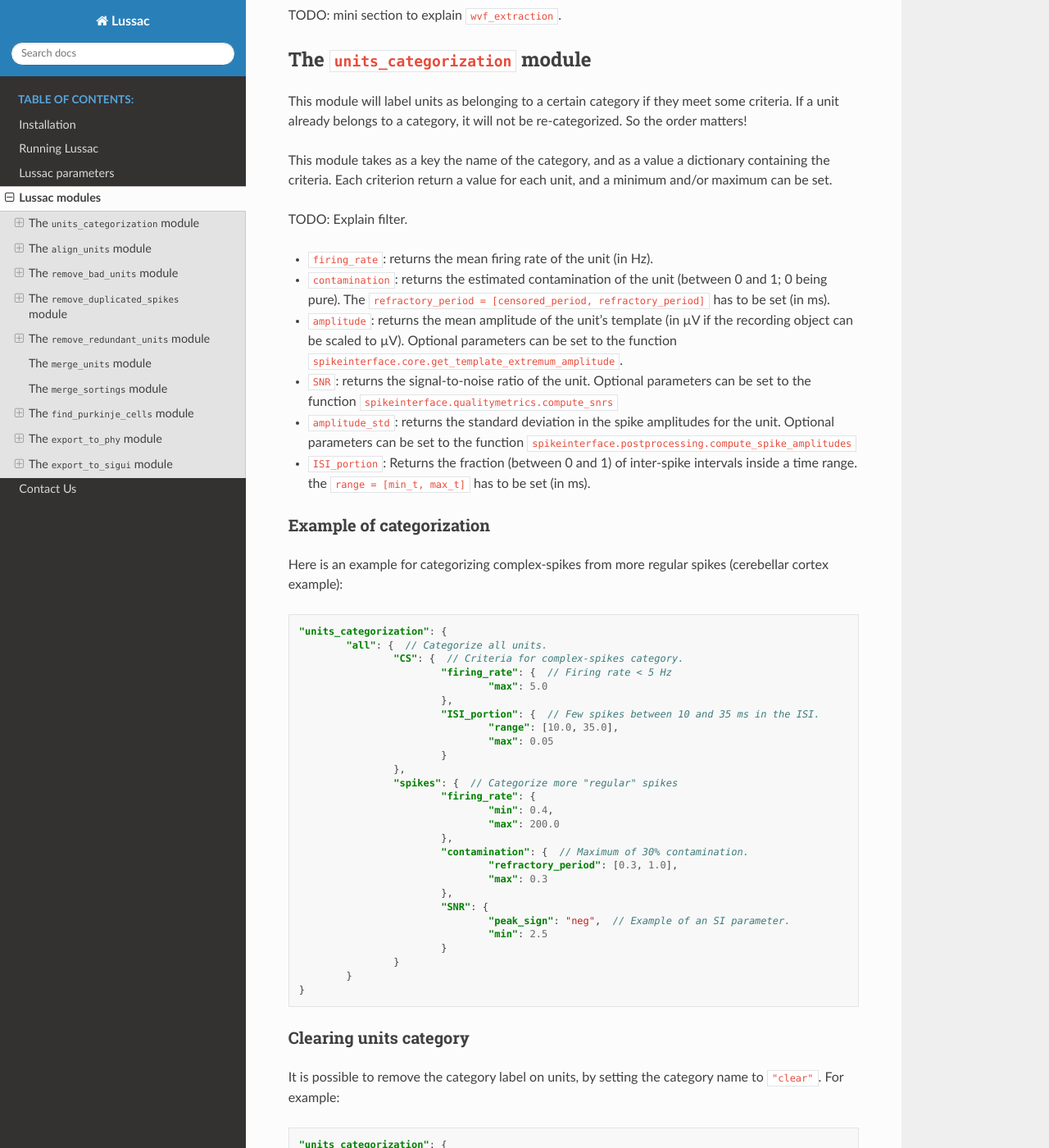
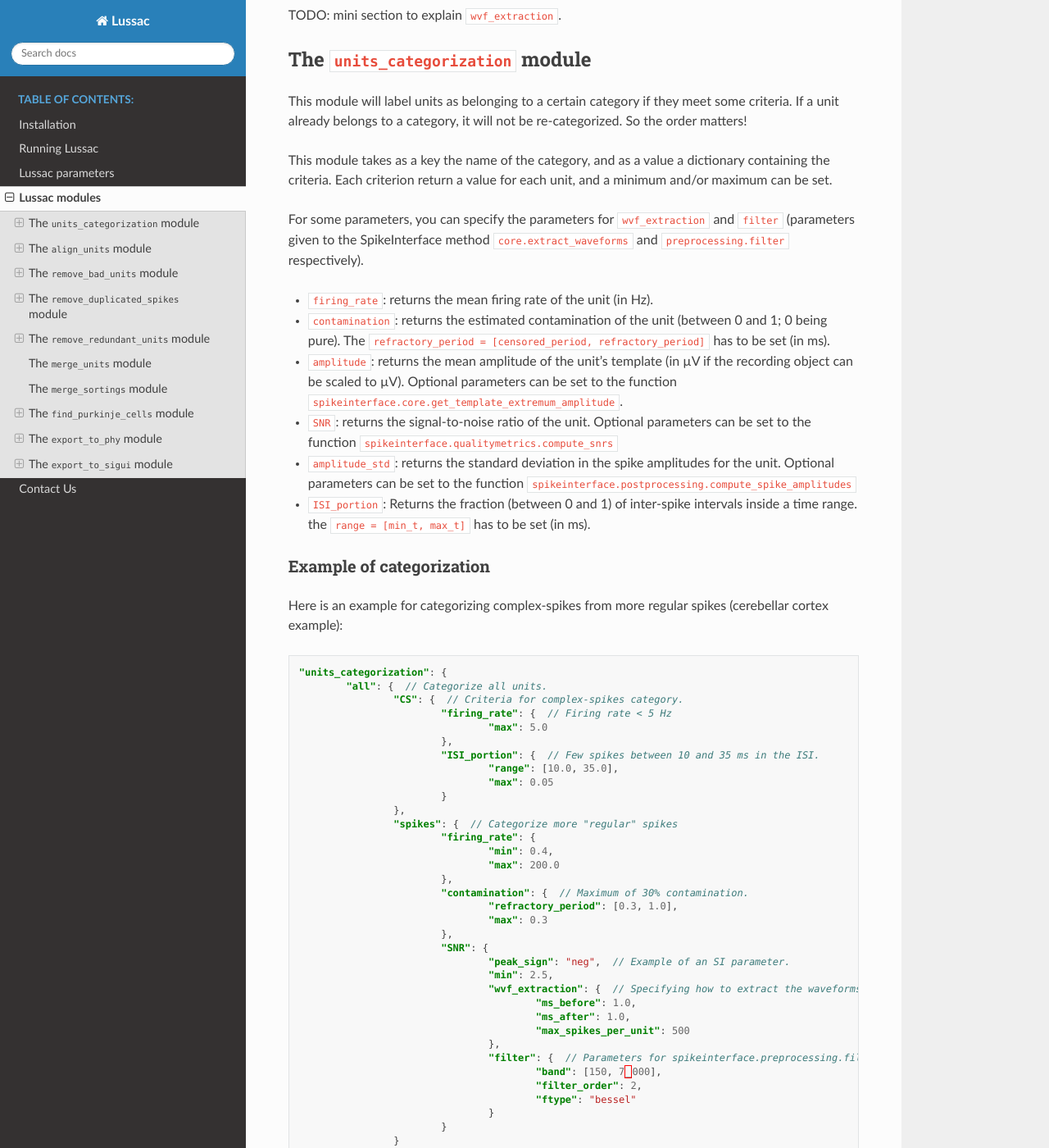
Before and after one commit to BarbourLab/lussac, a Sphinx documentation site: the page built from docs/source/modules.rst, in a window 1280 px wide and 1400 px high, scrolled down 225 px. Shown: the whole window at 82% size. Built offline with Sphinx 7.4.7 and the Read the Docs theme 2.0.0, drawn with Linux system fonts in a browser that asks for light colours.

Commit message:
Fix default behaviour for `unit_attributes`
Fixed the default behaviour of `unit_attributes`, where no `wvf_extraction` or `filter` was given by default (fixes #7).

```diff
--- a/docs/source/modules.rst
+++ b/docs/source/modules.rst
@@ -13,7 +13,7 @@ This module will label units as belonging to a certain category if they meet som
 
 This module takes as a key the name of the category, and as a value a dictionary containing the criteria. Each criterion return a value for each unit, and a minimum and/or maximum can be set.
 
-TODO: Explain filter.
+For some parameters, you can specify the parameters for :code:`wvf_extraction` and :code:`filter` (parameters given to the SpikeInterface method :code:`core.extract_waveforms` and :code:`preprocessing.filter` respectively).
 
 - :code:`firing_rate`: returns the mean firing rate of the unit (in Hz).
 - :code:`contamination`: returns the estimated contamination of the unit (between 0 and 1; 0 being pure). The :code:`refractory_period = [censored_period, refractory_period]` has to be set (in ms).
@@ -52,7 +52,17 @@ Here is an example for categorizing complex-spikes from more regular spikes (cer
 				},
 				"SNR": {
 					"peak_sign": "neg",  // Example of an SI parameter.
-					"min": 2.5
+					"min": 2.5,
+					"wvf_extraction": {  // Specifying how to extract the waveforms for SNR computing.
+						"ms_before": 1.0,
+						"ms_after": 1.0,
+						"max_spikes_per_unit": 500
+					},
+					"filter": {  // Parameters for spikeinterface.preprocessing.filter
+						"band": [150, 7_000],
+						"filter_order": 2,
+						"ftype": "bessel"
+					}
 				}
 			}
 		}
--- a/pyproject.toml
+++ b/pyproject.toml
@@ -3,7 +3,7 @@ requires = ["pip>=21.3", "setuptools>=65.6.3"]
 
 [project]
 name = "lussac"
-version = "2.0.0b3"
+version = "2.0.0b4.dev"
 authors = [
 	{name="Aurélien Wyngaard", email="aurelien.wyngaard@gmail.com"}
 ]
```
Also changed, not shown: 1 other file.
